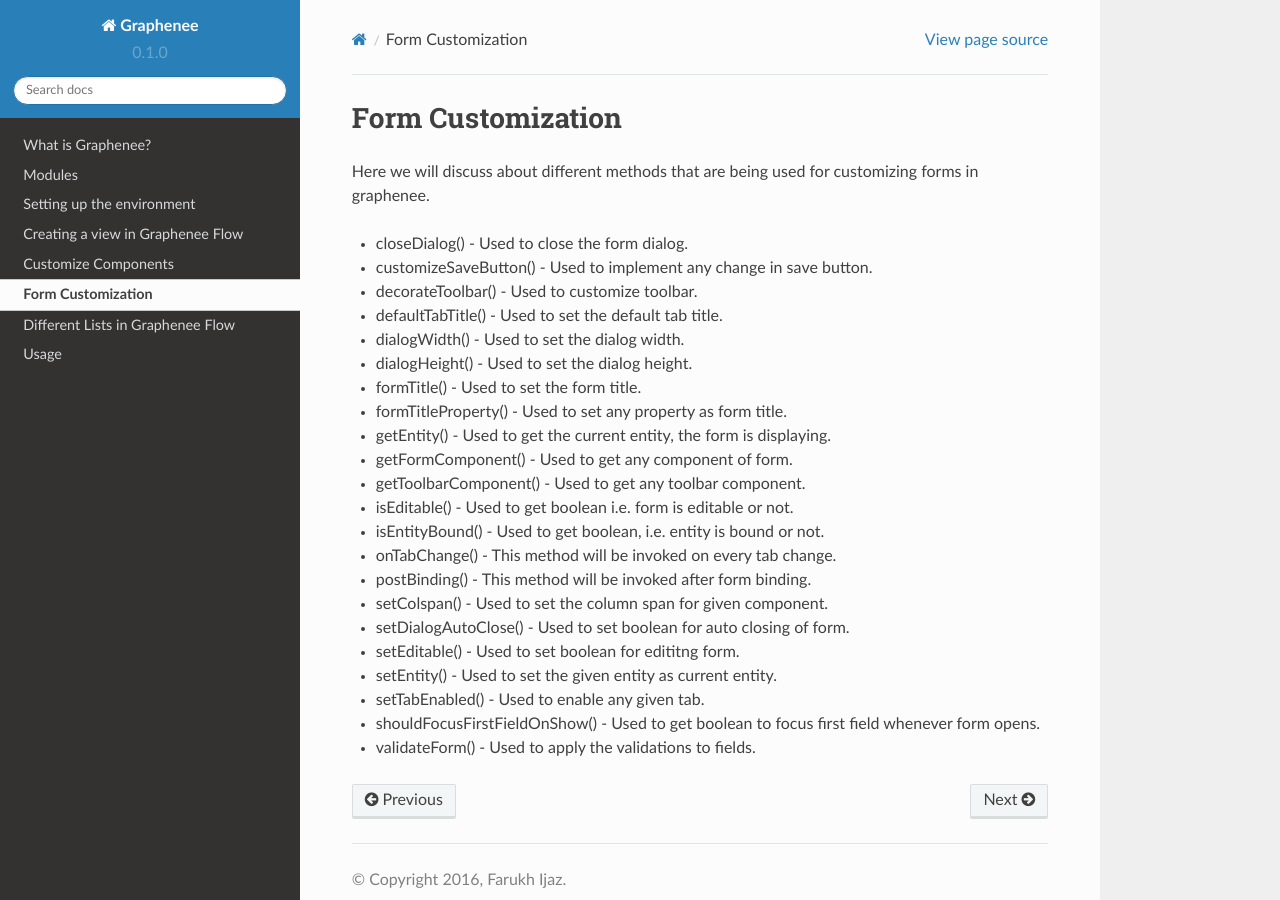
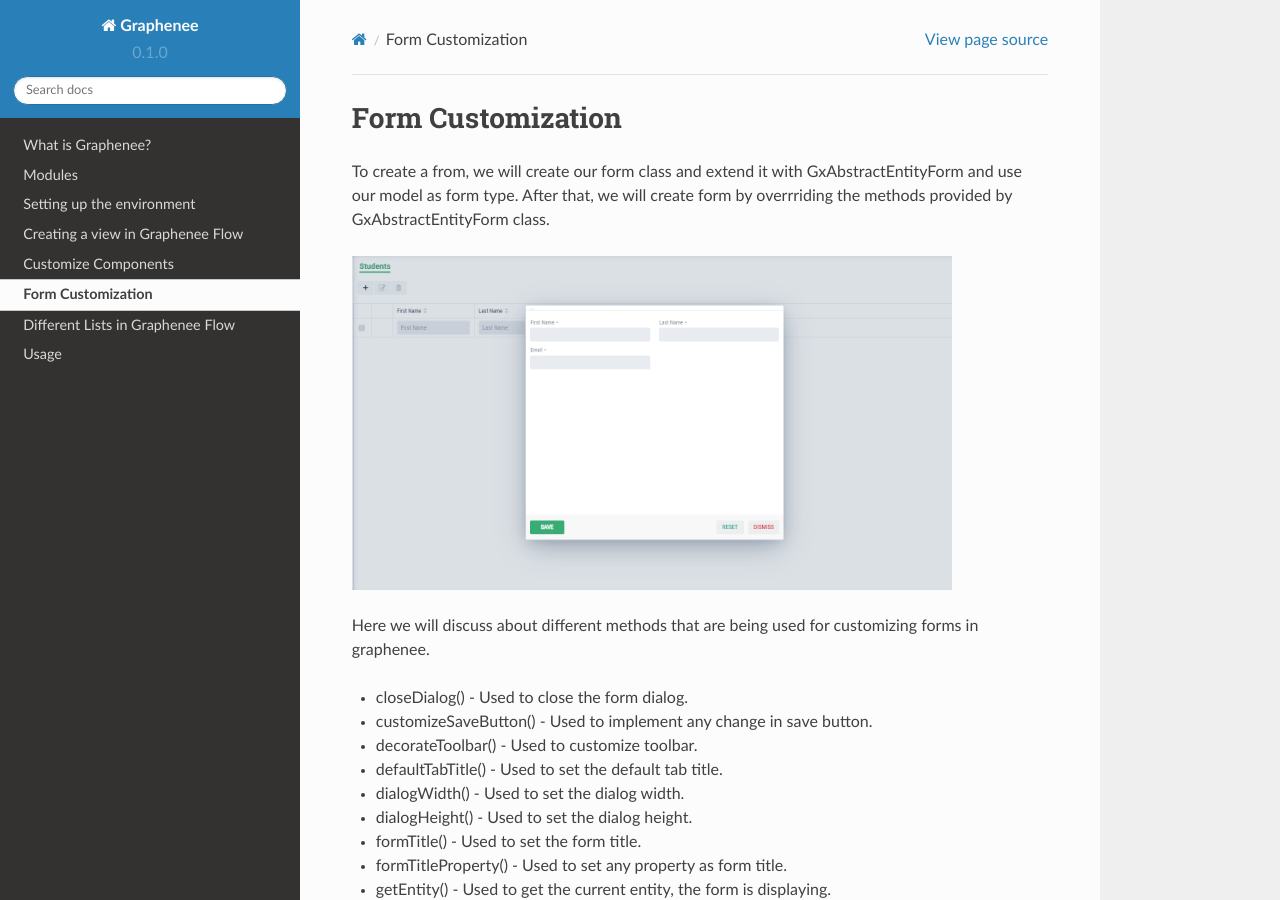
Before and after one commit to subanzafar/rtd-tutorial, a Sphinx documentation site: the page built from docs/source/cusform.rst, in a window 1280 px wide and 900 px high. Built offline with Sphinx 7.4.7 and the Read the Docs theme 2.0.0, drawn with Linux system fonts in a browser that asks for light colours.

Commit message:
Update cusform.rst

```diff
--- a/docs/source/cusform.rst
+++ b/docs/source/cusform.rst
@@ -1,5 +1,10 @@
 Form Customization
 ==================
+
+To create a from, we will create our form class and extend it with GxAbstractEntityForm and use our model as form type. After that, we will create form by overrriding the methods provided by GxAbstractEntityForm class.
+
+.. image:: images/listform.png
+ :width: 600
 
 Here we will discuss about different methods that are being used for customizing forms in graphenee.
 
```
